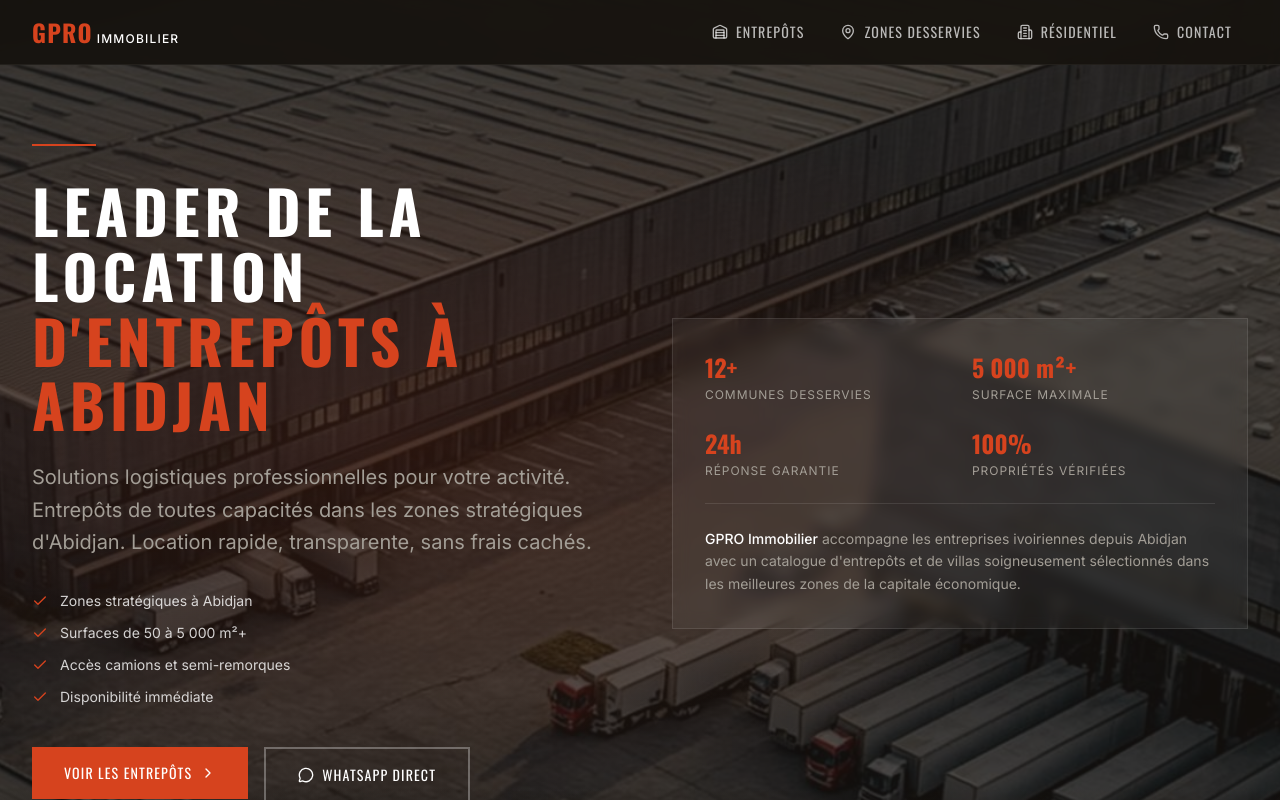
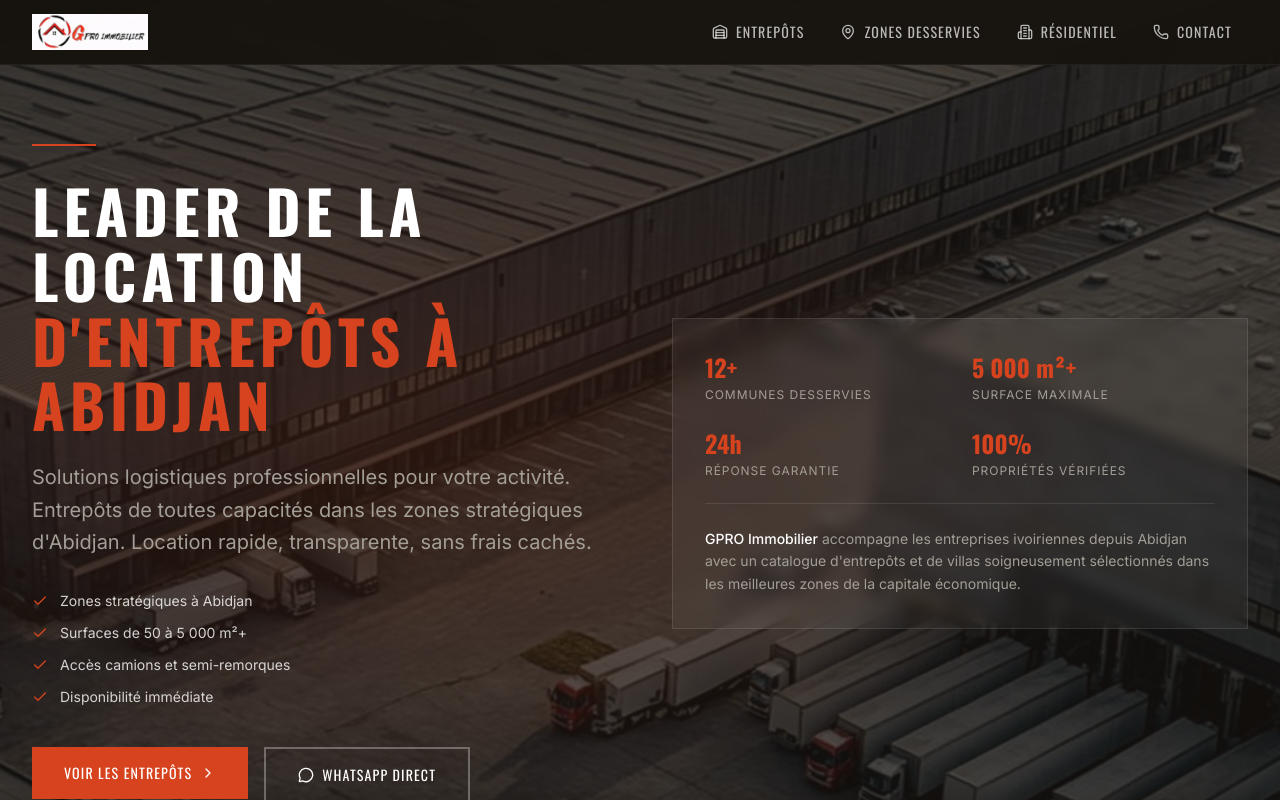
Before and after one commit to kebe10/gpro-immobilier, a Next.js app: page / in a window 1280 px wide. Shown: the top 800 px of the page. Built offline with nearby package versions, Linux system fonts and the light colour scheme.

Commit message:
826eee57-983e-4c95-9e10-e9658c41dda5

```diff
--- a/src/components/admin/AdminLogin.tsx
+++ b/src/components/admin/AdminLogin.tsx
@@ -91,6 +91,11 @@ export default function AdminLogin() {
         </button>
 
         <div className="mb-8">
+          <img
+            src="/images/logo-gpro.png"
+            alt="GPRO Immobilier"
+            className="h-10 w-auto object-contain mb-4"
+          />
           <h1 className="font-display text-uppercase text-3xl text-white">
             ESPACE ADMIN
           </h1>
--- a/src/components/public/Footer.tsx
+++ b/src/components/public/Footer.tsx
@@ -20,14 +20,11 @@ export default function Footer() {
         <div className="grid grid-cols-1 md:grid-cols-3 gap-10 md:gap-8">
           {/* Col 1: Logo & description */}
           <div>
-            <div className="flex items-baseline gap-1 mb-4">
-              <span className="font-display text-gpro-accent text-xl font-bold tracking-wider">
-                GPRO
-              </span>
-              <span className="text-white text-xs font-medium tracking-widest uppercase">
-                Immobilier
-              </span>
-            </div>
+            <img
+              src="/images/logo-gpro.png"
+              alt="GPRO Immobilier"
+              className="h-10 w-auto object-contain mb-4"
+            />
             <p className="text-gpro-muted text-sm leading-relaxed max-w-xs">
               Votre partenaire pour la location d&rsquo;entrepôts et de villas à
               Abidjan, Côte d&rsquo;Ivoire.
--- a/src/components/public/Navbar.tsx
+++ b/src/components/public/Navbar.tsx
@@ -28,15 +28,14 @@ export default function Navbar() {
           {/* Logo */}
           <button
             onClick={() => handleNavigate('home')}
-            className="flex items-baseline gap-1 hover:opacity-80 transition-opacity"
+            className="flex items-center hover:opacity-80 transition-opacity"
             aria-label="Retour à l'accueil"
           >
-            <span className="font-display text-gpro-accent text-2xl font-bold tracking-wider">
-              GPRO
-            </span>
-            <span className="text-white text-xs font-medium tracking-widest uppercase">
-              Immobilier
-            </span>
+            <img
+              src="/images/logo-gpro.png"
+              alt="GPRO Immobilier"
+              className="h-9 w-auto object-contain"
+            />
           </button>
 
           {/* Desktop nav links */}
@@ -78,13 +77,12 @@ export default function Navbar() {
         >
           {/* Close button */}
           <div className="flex items-center justify-between px-4 h-16 border-b border-white/10">
-            <div className="flex items-baseline gap-1">
-              <span className="font-display text-gpro-accent text-2xl font-bold tracking-wider">
-                GPRO
-              </span>
-              <span className="text-white text-xs font-medium tracking-widest uppercase">
-                Immobilier
-              </span>
+            <div className="flex items-center">
+              <img
+                src="/images/logo-gpro.png"
+                alt="GPRO Immobilier"
+                className="h-9 w-auto object-contain"
+              />
             </div>
             <button
               onClick={() => setMobileOpen(false)}
```
Also changed, not shown: public/images/logo-gpro.png (added), upload/logo Gpro immobillier.PNG (added).
